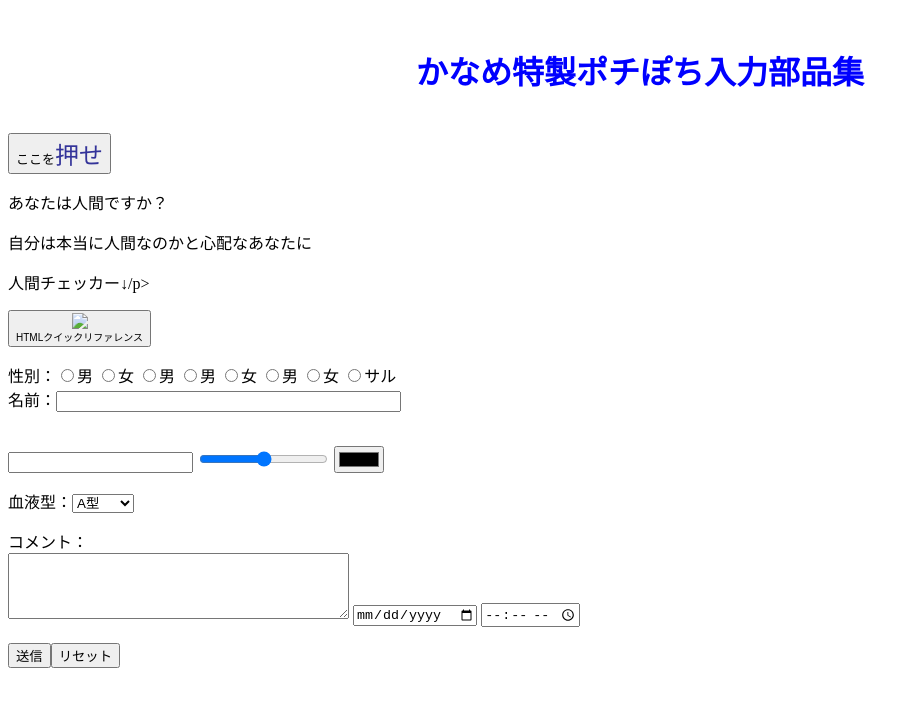
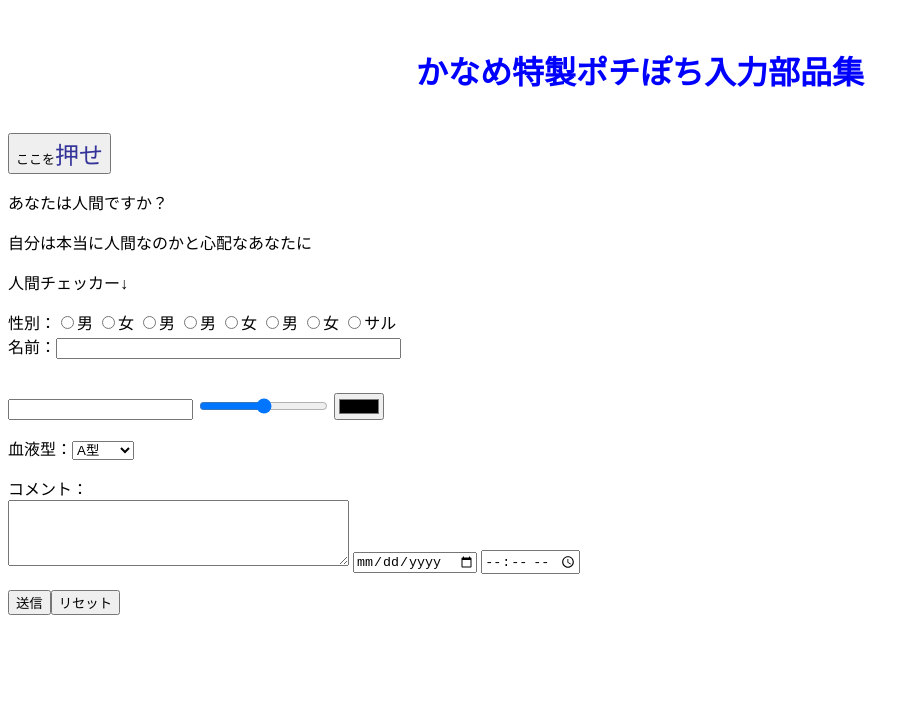
Before and after one commit to basiccodek/kyanapepotipoti, a plain HTML site: page index.html in a window 1280 px wide. Shown: the whole page, without its empty margins (0-919 px from the left). Drawn offline with Linux system fonts and the light colour scheme.

Commit message:
Update index.html

```diff
--- a/index.html
+++ b/index.html
@@ -23,19 +23,10 @@
 </button>
 <p>あなたは人間ですか？</p>
 <p>自分は本当に人間なのかと心配なあなたに</p>
-<p>人間チェッカー↓/p>
+<p>人間チェッカー↓</p>
 <div class="g-recaptcha" data-sitekey="6LdwuGYeAAAAACG7ypsMMXLg6lpUEJY8N6YyWw0i"></div>
-
-<form action="cgi-bin/formmail.cgi" method="post">
-
-</form>
-
-<button type="button" name="aaa" value="aaa">
-<img src="sample/htmq.gif"><br>
-<font size="1">HTMLクイックリファレンス</font>
-</button>
-
-		<div class="g-recaptcha" data-callback="clearcall" data-sitekey="6LdwuGYeAAAAACG7ypsMMXLg6lpUEJY8N6YyWw0i"></div>
+<div class="g-recaptcha" data-callback="clearcall" data-sitekey="6LdwuGYeAAAAACG7ypsMMXLg6lpUEJY8N6YyWw0i"></div>
+<div class="g-recaptcha" data-callback="clearcall" data-sitekey="6LdwuGYeAAAAACG7ypsMMXLg6lpUEJY8N6YyWw0i"></div>
 
 <form action="cgi-bin/formmail.cgi" method="post">
 <p>
```
